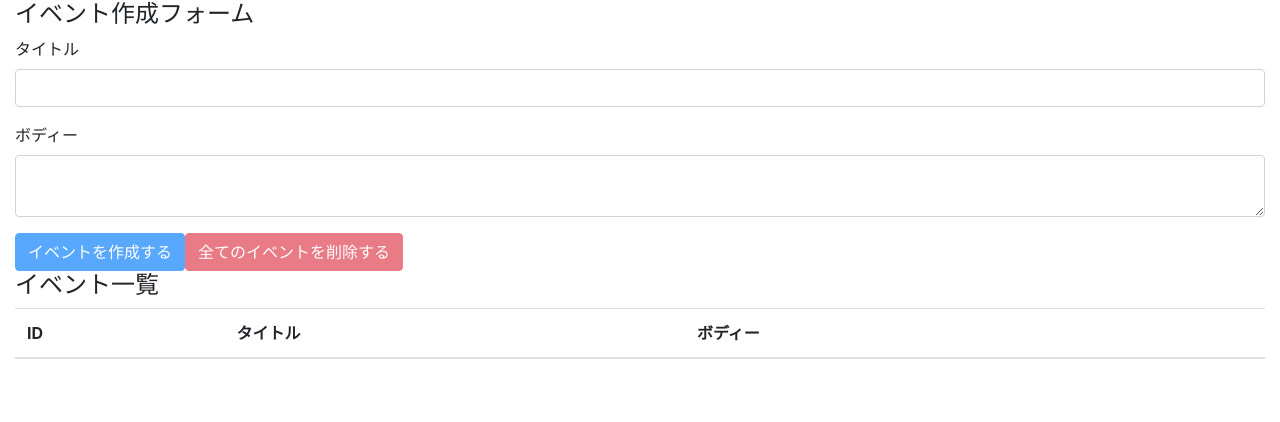
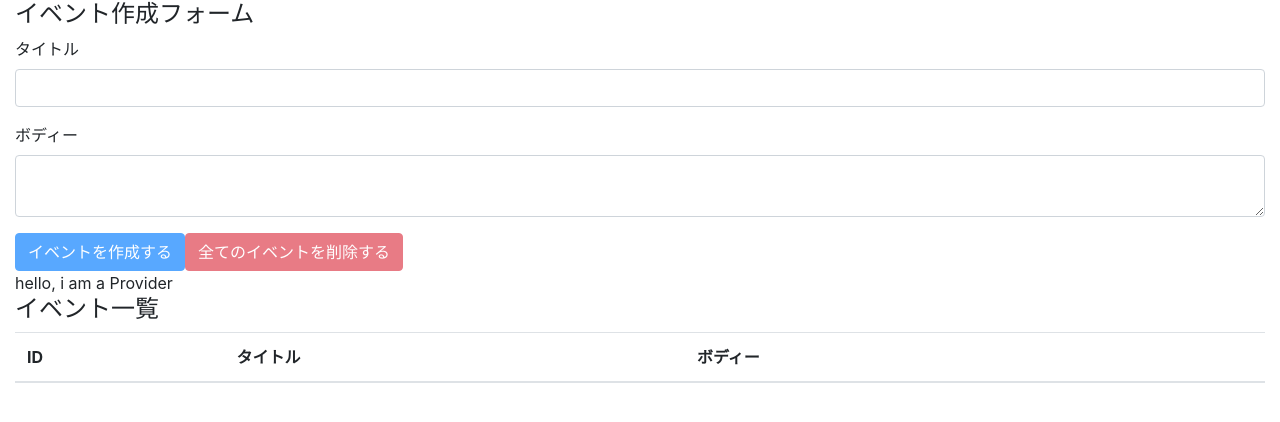
Before and after one commit to hamaKazuya/react-hooks-101, a React (Create React App) app: page / in a window 1280 px wide. Shown: the top 422 px of the page. Built offline with nearby package versions, Linux system fonts and the light colour scheme.

Commit message:
setup react context provider

```diff
--- a/src/components/App.js
+++ b/src/components/App.js
@@ -1,18 +1,23 @@
 import React, { useReducer } from 'react'
 import 'bootstrap/dist/css/bootstrap.css'
 
+import AppContext from '../contexts/AppContext'
 import EventForm from './EventForm'
 import Events from './Events'
 import reducer from '../reducers'
+
+console.log({AppContext})
 
 const App = () => {
   const [state, dispatch] = useReducer(reducer, [] )
 
   return (
-    <div className="container-fluid">
-      <EventForm state={state} dispatch={dispatch}/>
-      <Events state={state} dispatch={dispatch}></Events>
-    </div>
+    <AppContext.Provider value={'hello, i am a Provider'}>
+      <div className="container-fluid">
+        <EventForm state={state} dispatch={dispatch}/>
+        <Events state={state} dispatch={dispatch}></Events>
+      </div>
+    </AppContext.Provider>
   )
 }
 
--- a/src/components/Event.js
+++ b/src/components/Event.js
@@ -1,7 +1,6 @@
 import React from 'react'
 
 import {DELETE_EVENT} from '../actions'
-
 const Event = ({ event, dispatch }) => {
   const id = event.id
   const handleClickDeleteButton = () => {
--- a/src/components/Events.js
+++ b/src/components/Events.js
@@ -1,10 +1,13 @@
-import React from 'react'
+import React, { useContext } from 'react'
 
+import AppContext from '../contexts/AppContext'
 import Event from './Event'
 
 const Events = ({state, dispatch}) => {
+  const value = useContext(AppContext)
   return (
     <>
+      <div>{value}</div>
       <h4>イベント一覧</h4>
       <table className="table table-hover">
         <thead>
```
